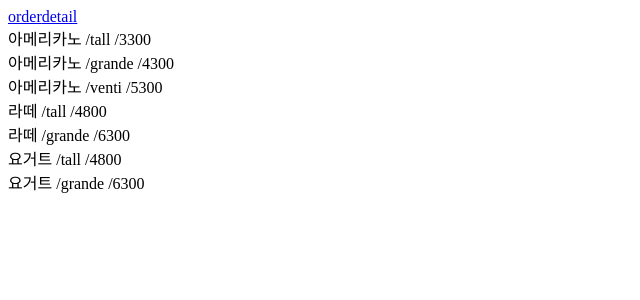
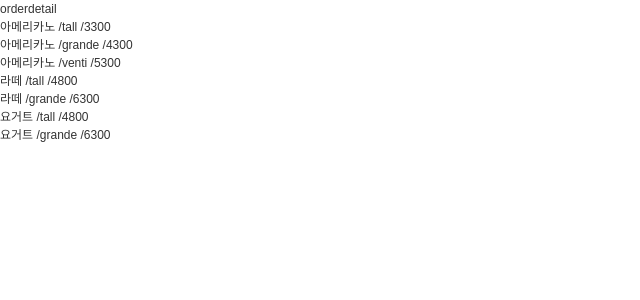
Before and after one commit to james-yang-dev/cafe-study, a React (Create React App) app: page / in a window 1280 px wide. Shown: the top 300 px of the page, without its empty margins (0-640 px from the left). Built offline with nearby package versions, Linux system fonts and the light colour scheme.

Commit message:
[feat] GlobalStyle 적용

```diff
--- a/src/App.js
+++ b/src/App.js
@@ -1,10 +1,12 @@
-import React from 'react'
-import { RecoilRoot } from 'recoil'
+import React from 'react';
+import { RecoilRoot } from 'recoil';
+import { GlobalStyle } from './components/style';
 import Routes from './routes/Routes';
 
 function App() {
   return (
     <RecoilRoot>
+      <GlobalStyle />
       <Routes />
     </RecoilRoot>
   );
--- /dev/null
+++ b/src/components/style/GlobalStyle.jsx
@@ -0,0 +1,127 @@
+import React from 'react';
+import { css, Global } from '@emotion/react';
+
+export function GlobalStyle() {
+  return <Global styles={globalStyle} />;
+}
+
+const globalStyle = css`
+  body,
+  div,
+  dl,
+  dt,
+  dd,
+  ul,
+  ol,
+  li,
+  h1,
+  h2,
+  h3,
+  h4,
+  h5,
+  h6,
+  pre,
+  code,
+  form,
+  fieldset,
+  legend,
+  textarea,
+  p,
+  blockquote,
+  th,
+  td,
+  input,
+  select,
+  button {
+    margin: 0;
+    padding: 0;
+  }
+  fieldset,
+  img {
+    border: 0 none;
+  }
+  dl,
+  ul,
+  ol,
+  menu,
+  li {
+    list-style: none;
+  }
+  blockquote,
+  q {
+    quotes: none;
+  }
+  blockquote:before,
+  blockquote:after,
+  q:before,
+  q:after {
+    content: '';
+    content: none;
+  }
+  input,
+  select,
+  textarea,
+  button {
+    vertical-align: middle;
+  }
+  input::-ms-clear {
+    display: none;
+  }
+  button {
+    border: 0 none;
+    background-color: transparent;
+    cursor: pointer;
+  }
+  body,
+  th,
+  td,
+  input,
+  select,
+  textarea,
+  button {
+    font-size: 12px;
+    line-height: 1.5;
+    font-family: 'Apple SD Gothic Neo', '맑은 고딕', 'Malgun Gothic', '돋움',
+      dotum, sans-serif;
+    color: #333;
+  } /* color값은 디자인가이드에 맞게사용 */
+  a {
+    color: #333;
+    text-decoration: none;
+  }
+  a:active,
+  a:hover {
+    text-decoration: underline;
+  }
+  a:active {
+    background-color: transparent;
+  }
+  address,
+  caption,
+  cite,
+  code,
+  dfn,
+  em,
+  var {
+    font-style: normal;
+    font-weight: normal;
+  }
+
+  /* common Style */
+  button:focus:not(:focus-visible) {
+    outline: 0;
+  }
+
+  /* layout */
+  html,
+  body {
+    height: 100%;
+  }
+  body {
+    -webkit-font-smoothing: antialiased;
+    -webkit-text-size-adjust: none;
+  }
+  hr {
+    display: none;
+  }
+`;
--- /dev/null
+++ b/src/components/style/index.js
@@ -0,0 +1 @@
+export * from './GlobalStyle';
```
